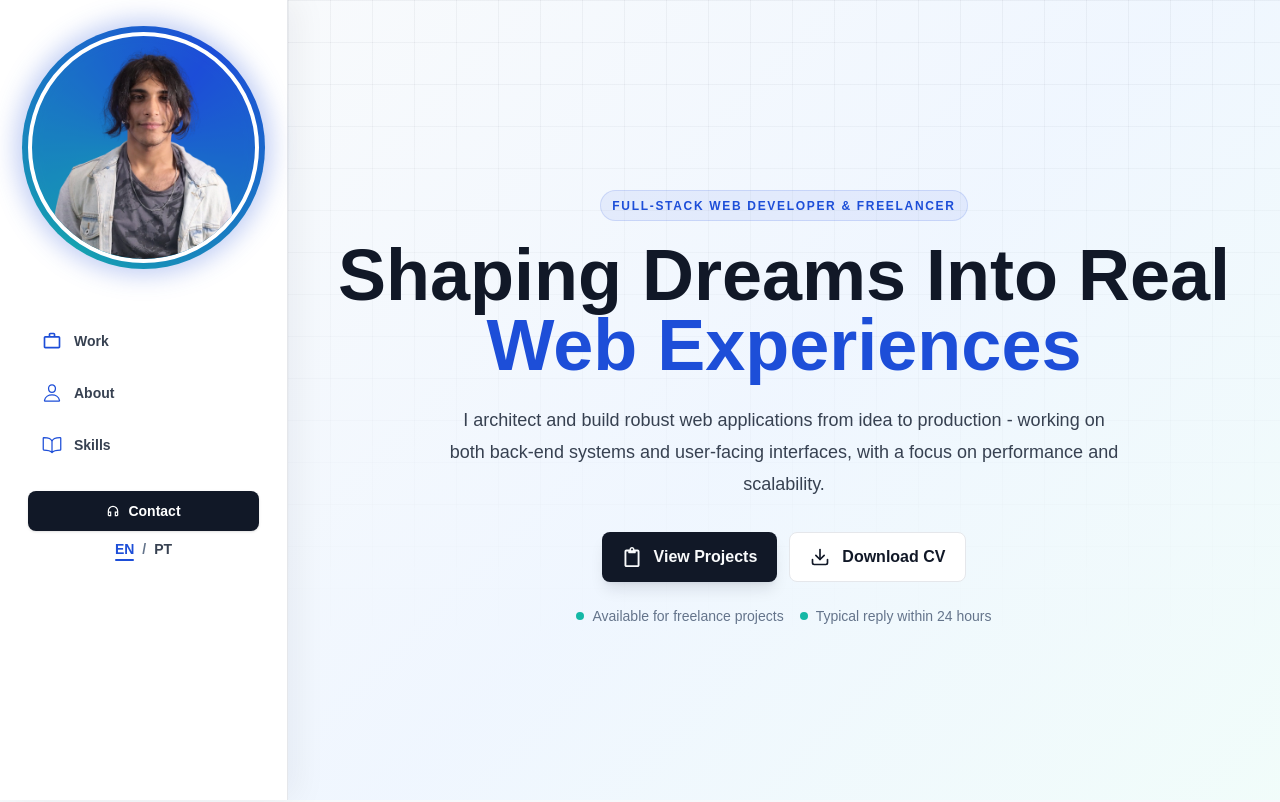
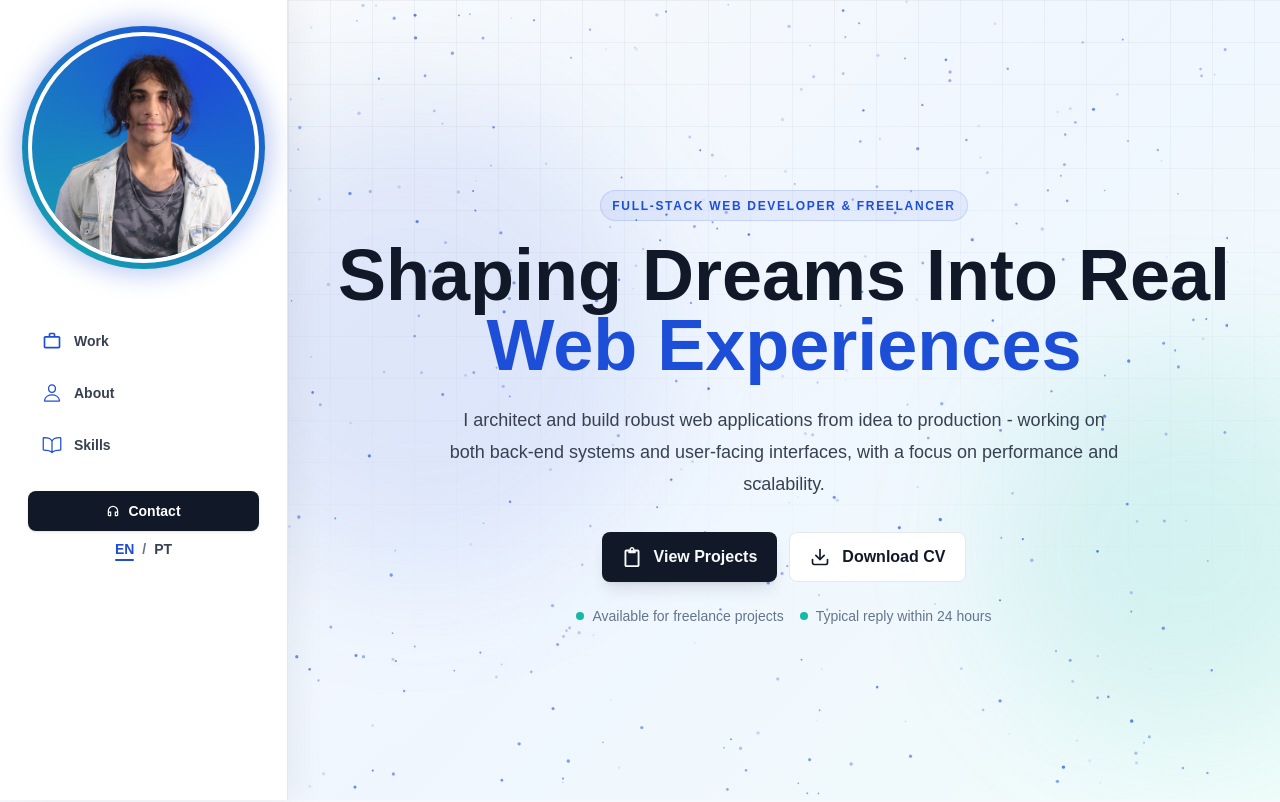
Before and after one commit to leonardojpires/personal-website, a React (Vite) app: page / in a window 1280 px wide. Shown: the top 802 px of the page. Built offline with nearby package versions, Linux system fonts and the light colour scheme.

Commit message:
feat: re-added SnowBackground component to the hero section

```diff
--- a/src/components/SnowBackground/SnowBackground.jsx
+++ b/src/components/SnowBackground/SnowBackground.jsx
@@ -7,11 +7,11 @@ export default function SnowBackground() {
       <SparklesCore
         className="snow-canvas"
         background="transparent"
-        minSize={0.7}
-        maxSize={2}
-        particleDensity={100}
-        speed={1.5}
-        particleColor="#7c8cff"
+        minSize={0.75}
+        maxSize={1.75}
+        particleDensity={72}
+        speed={0.85}
+        particleColor="#1d4ed8"
       />
       <div className="snow-vignette" />
     </div>
--- a/src/components/SnowBackground/index.css
+++ b/src/components/SnowBackground/index.css
@@ -9,13 +9,13 @@
 
 .snow-canvas {
   position: absolute;
-  inset: 0;
+  inset: -8%;
   width: 100%;
   height: 100%;
   z-index: 0;
   pointer-events: none;
-  opacity: 0.7;
-  mix-blend-mode: screen;
+  opacity: 0.5;
+  mix-blend-mode: multiply;
 }
 
 .snow-vignette {
@@ -23,14 +23,10 @@
   inset: 0;
   z-index: 1;
   pointer-events: none;
-  /* background:
-    radial-gradient(circle at 15% 18%, rgba(79, 70, 229, 0.08), transparent 44%),
-    radial-gradient(circle at 85% 16%, rgba(6, 182, 212, 0.07), transparent 44%),
-    radial-gradient(circle at 50% 88%, rgba(16, 185, 129, 0.04), transparent 50%); */
 }
 
 @media (prefers-reduced-motion: reduce) {
   .snow-canvas {
-    opacity: 0.74;
+    opacity: 0.28;
   }
 }
--- a/src/layouts/Hero/Hero.jsx
+++ b/src/layouts/Hero/Hero.jsx
@@ -2,19 +2,54 @@ import "./index.css";
 import cvFile from "../../assets/CV/CV.pdf";
 import { FaRegClipboard } from "react-icons/fa";
 import { LuDownload } from "react-icons/lu";
-import { motion as Motion } from "framer-motion";
+import { motion as Motion, useReducedMotion, useScroll, useSpring, useTransform } from "framer-motion";
+import { useRef } from "react";
 import { translations } from "@/data/translations";
 import { useLanguage } from "@/context/useLanguage";
+import SnowBackground from "@/components/SnowBackground/SnowBackground";
 
 export default function Hero() {
   const { lang } = useLanguage();
+  const heroRef = useRef(null);
+  const prefersReducedMotion = useReducedMotion();
+  const { scrollYProgress } = useScroll({
+    target: heroRef,
+    offset: ["start start", "end start"],
+  });
+  const particleYRaw = useTransform(scrollYProgress, [0, 1], [0, 120]);
+  const copyYRaw = useTransform(scrollYProgress, [0, 1], [0, -28]);
+  const particleY = useSpring(particleYRaw, { stiffness: 70, damping: 24, mass: 0.6 });
+  const copyY = useSpring(copyYRaw, { stiffness: 80, damping: 26, mass: 0.55 });
 
   return (
     <section
+      ref={heroRef}
       className="hero-root"
       aria-labelledby="home-hero-title"
     >
-      <div className="hero-section">
+      <Motion.div
+        className="hero-particles-layer"
+        style={{ y: prefersReducedMotion ? 0 : particleY }}
+        aria-hidden="true"
+      >
+        <SnowBackground />
+      </Motion.div>
+
+      <Motion.div
+        className="hero-depth-layer hero-depth-layer-one"
+        style={{ y: prefersReducedMotion ? 0 : particleY }}
+        aria-hidden="true"
+      />
+      <Motion.div
+        className="hero-depth-layer hero-depth-layer-two"
+        style={{ y: prefersReducedMotion ? 0 : copyY }}
+        aria-hidden="true"
+      />
+
+      <Motion.div
+        className="hero-section"
+        style={{ y: prefersReducedMotion ? 0 : copyY }}
+      >
         <Motion.div
           className="hero-copy"
           initial={{ opacity: 0, x: -24 }}
@@ -84,7 +119,7 @@ export default function Hero() {
             <p>Dummy client note: focused on responsive builds, practical architecture, and launch-ready presentation.</p>
           </div>
         </Motion.aside> */}
-      </div>
+      </Motion.div>
     </section>
   );
 }
--- a/src/layouts/Hero/index.css
+++ b/src/layouts/Hero/index.css
@@ -4,6 +4,23 @@
     @apply relative overflow-hidden flex justify-center min-h-screen px-4 pt-28 pb-16 md:pt-20;
     background:
         linear-gradient(135deg, rgba(248, 250, 252, 0.98) 0%, rgba(239, 246, 255, 0.92) 50%, rgba(240, 253, 250, 0.86) 100%);
+}
+
+.hero-particles-layer {
+    @apply absolute -inset-x-8 -inset-y-20 z-0 pointer-events-none;
+    opacity: 0.72;
+}
+
+.hero-depth-layer {
+    @apply absolute pointer-events-none rounded-full blur-3xl z-0;
+}
+
+.hero-depth-layer-one {
+    @apply w-72 h-72 md:w-[30rem] md:h-[30rem] -left-28 top-24 bg-(--color-primary)/10;
+}
+
+.hero-depth-layer-two {
+    @apply w-64 h-64 md:w-[24rem] md:h-[24rem] -right-24 bottom-16 bg-(--color-secondary)/12;
 }
 
 .hero-root::before {
@@ -16,10 +33,11 @@
         linear-gradient(90deg, rgba(15, 23, 42, 0.045) 1px, transparent 1px);
     background-size: 42px 42px;
     mask-image: linear-gradient(180deg, black 0%, transparent 82%);
+    z-index: 1;
 }
 
 .hero-section {
-    @apply relative z-10 w-full max-w-[1200px] flex justify-center items-center gap-10;
+    @apply relative z-10 w-full max-w-[1200px] flex justify-center items-center gap-10 will-change-transform;
 }
 
 .hero-copy {
--- a/src/layouts/Presentation/Presentation.jsx
+++ b/src/layouts/Presentation/Presentation.jsx
@@ -1,5 +1,6 @@
 import "./index.css";
-import { motion as Motion } from "framer-motion";
+import { motion as Motion, useReducedMotion, useScroll, useSpring, useTransform } from "framer-motion";
+import { useRef } from "react";
 import HeroCards from "./../../components/HeroCard/HeroCards";
 import {
   IoBriefcase,
@@ -11,6 +12,14 @@ import { useLanguage } from "@/context/useLanguage";
 
 export default function Presentation() {
   const { lang } = useLanguage();
+  const methodologyRef = useRef(null);
+  const prefersReducedMotion = useReducedMotion();
+  const { scrollYProgress } = useScroll({
+    target: methodologyRef,
+    offset: ["start end", "end start"],
+  });
+  const delayedXRaw = useTransform(scrollYProgress, [0, 1], [-18, 18]);
+  const delayedX = useSpring(delayedXRaw, { stiffness: 60, damping: 22, mass: 0.7 });
 
   return (
     <section className="presentation-section">
@@ -80,12 +89,18 @@ export default function Presentation() {
       </Motion.div>
 
       <Motion.div
+        ref={methodologyRef}
         className="presentation-methodology"
         initial={{ opacity: 0, y: 24 }}
         whileInView={{ opacity: 1, y: 0 }}
         viewport={{ once: true, amount: 0.2 }}
         transition={{ duration: 0.6, ease: "easeOut" }}
       >
+        <Motion.span
+          className="presentation-methodology-accent"
+          style={{ x: prefersReducedMotion ? 0 : delayedX }}
+          aria-hidden="true"
+        />
         <div className="presentation-methodology-heading">
           <span className="presentation-methodology-eyebrow font-body">
             {translations[lang].presentation.methodology.eyebrow}
--- a/src/layouts/Presentation/index.css
+++ b/src/layouts/Presentation/index.css
@@ -26,13 +26,17 @@
 }
 
 .presentation-methodology {
-    @apply w-full rounded-lg border border-(--gray-200) bg-white p-5 md:p-6 shadow-xl shadow-slate-900/5;
+    @apply relative w-full overflow-hidden rounded-lg border border-(--gray-200) bg-white p-5 md:p-6 shadow-xl shadow-slate-900/5;
     background:
         linear-gradient(135deg, rgba(255, 255, 255, 0.98) 0%, rgba(248, 250, 252, 0.98) 58%, rgba(240, 253, 250, 0.8) 100%);
 }
 
+.presentation-methodology-accent {
+    @apply absolute right-[-4rem] top-[-6rem] h-48 w-48 rounded-full bg-(--color-secondary)/12 blur-3xl will-change-transform;
+}
+
 .presentation-methodology-heading {
-    @apply flex flex-col gap-3 pb-5 border-b border-(--gray-200);
+    @apply relative flex flex-col gap-3 pb-5 border-b border-(--gray-200);
 }
 
 .presentation-methodology-eyebrow {
@@ -48,7 +52,7 @@
 }
 
 .presentation-methodology-list {
-    @apply grid grid-cols-1 md:grid-cols-2 xl:grid-cols-4 gap-4 mt-5;
+    @apply relative grid grid-cols-1 md:grid-cols-2 xl:grid-cols-4 gap-4 mt-5;
 }
 
 .presentation-methodology-step {
```
